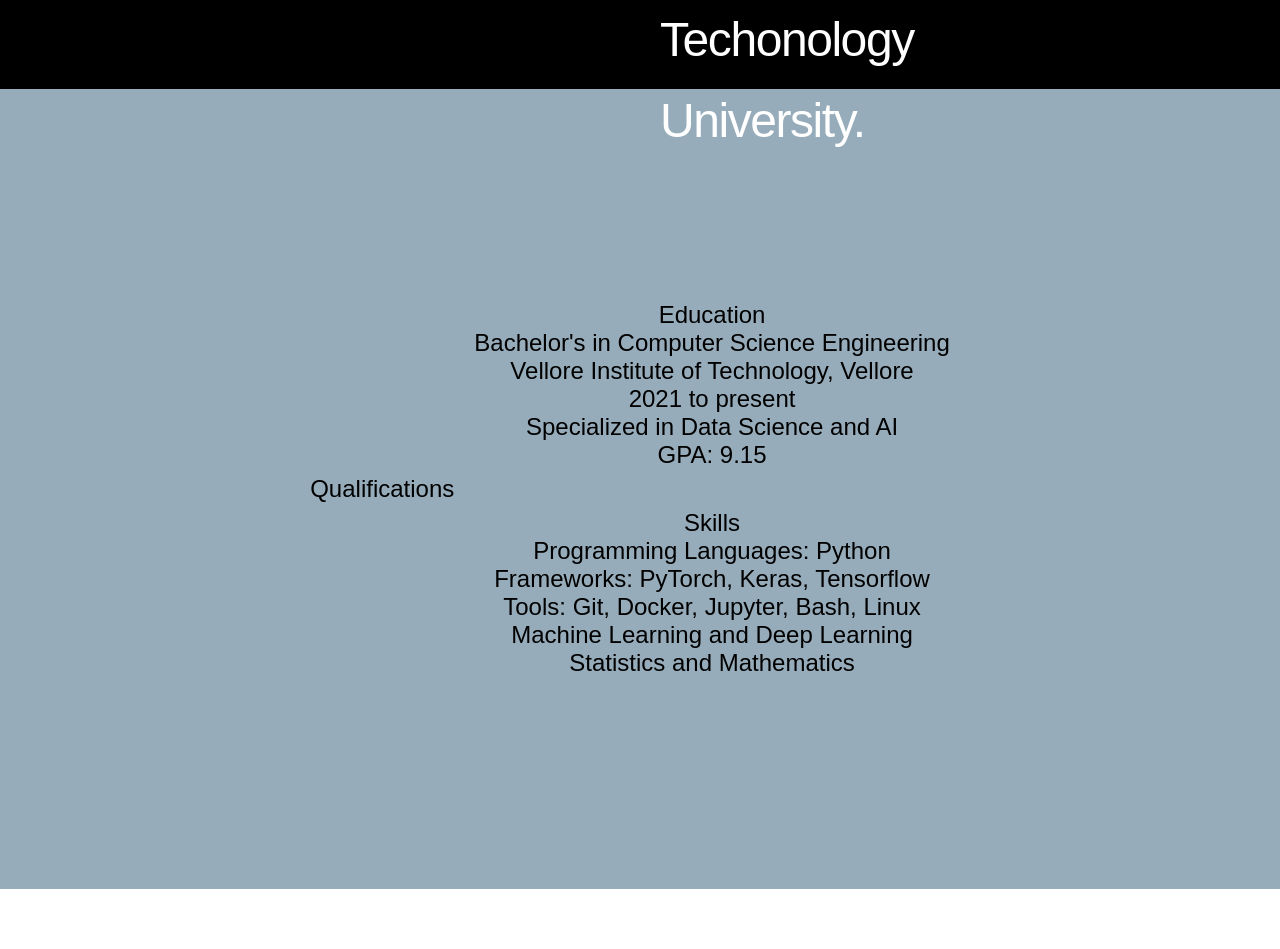
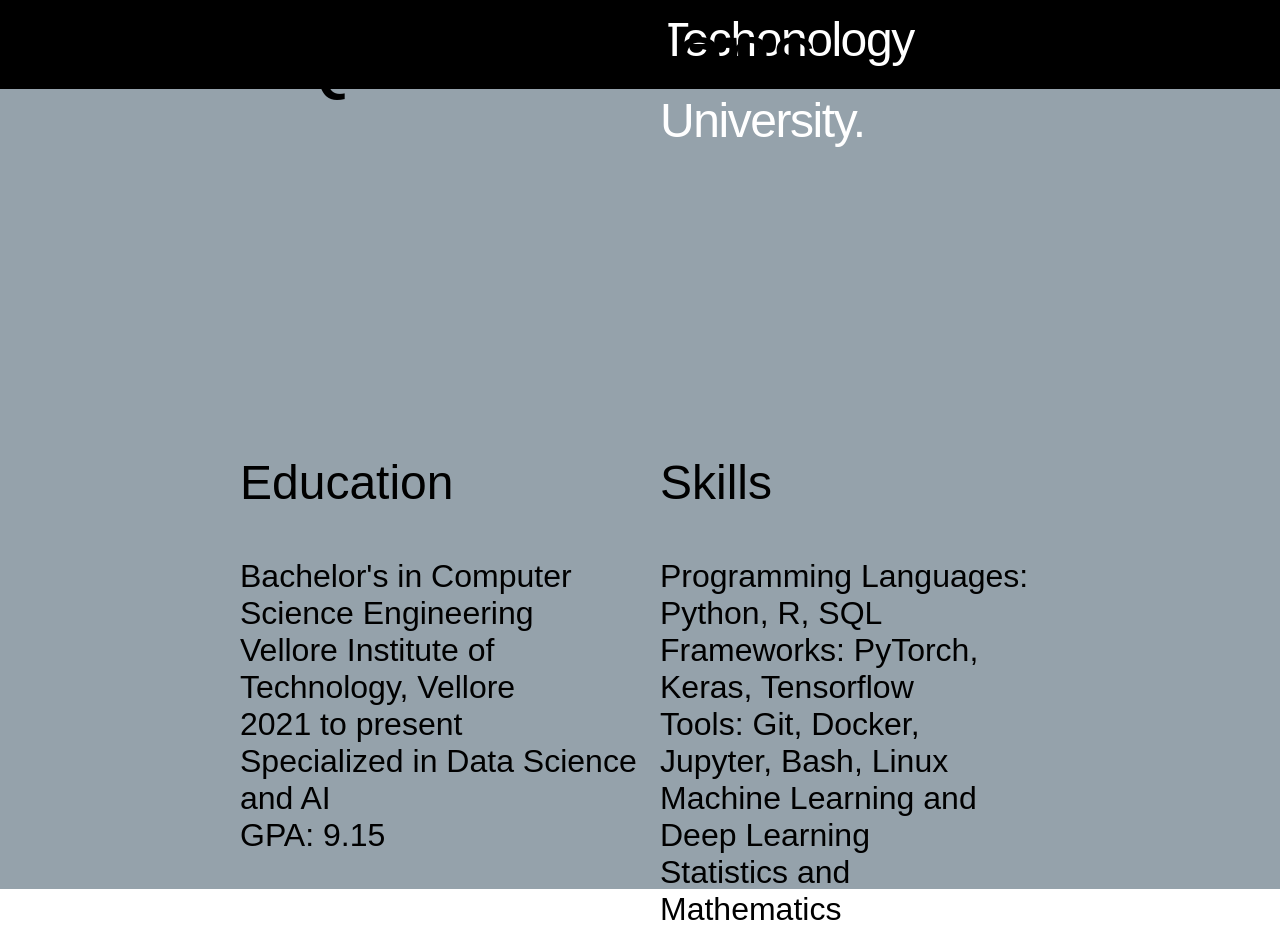
Before and after one commit to Nanashi-bot/Nanashi-bot.github.io, a plain HTML site: page index.html in a window 1280 px wide. Shown: the part 1511-2460 px from the top of the page. Drawn offline with Linux system fonts and the light colour scheme; a web font is replaced by a local one.

Commit message:
Added last 2 sections and images

```diff
--- a/css/styles.css
+++ b/css/styles.css
@@ -105,20 +105,70 @@
         font-size: 1.2rem; /* Adjust font size for smaller screens */
     }
 }
+/*For section 3 Qualifications section */
 
 #section3 {
-    background-color: #97acba;
-    color: black;
+  background-color: #95a2ab;
+  color: black;
+  padding: 15rem;
+}
+
+.title {
+  width: 100%; /* Ensures the title spans the full width */
+}
+
+.content {
+  display: flex;
+  justify-content: space-between;
+  padding-top: 20px;
+}
+
+.left-side {
+  width: 45%;
+}
+
+.right-side {
+  width: 50%;
 }
 
 
+.left-side img, .right-side img {
+  display: block;
+  margin: 0 auto 10px auto;
+  width: 0px; /* Adjust the size as needed */
+  height: auto;
+  margin-left: 0px;
+}
+
+.education-title, .skills-title {
+  text-align: left;
+  padding-bottom: 3rem;
+  padding-left: 9wh;
+  font-size: 3rem;
+}
+
+
+.education-detail, .skills-detail {
+  padding-left: 0px; /* Adjust padding as needed */
+  text-align: left;
+  font-size: 2rem;
+}
+
+.qualifications-title {
+  font-size: 5.5rem;
+  padding-left: 10px; /* Adds a bit of left padding */
+  margin-top: -3rem; /* Moves "Qualifications" higher */
+  padding-bottom: 20rem; /* Adds more space beneath "Qualifications" */
+  text-align: left;
+  padding-left: 3rem;
+}
 
 /* Section 4: Project Experience layout */
 #section4 {
     text-align: center; /* Center align the heading */
     padding: 20px; /* General padding for the section */
-    background-color: #ffffff; /* Background color */
-    min-height: 100vh;
+    background-color: white; /* Background color */
+    min-height: 90vh;
 }
 
 .main-title {
@@ -163,7 +213,38 @@
     text-decoration: underline; /* Underline on hover */
 }
 
+/* Section 5 contact me section */
+
 #section5 {
-  background-color: #967168;
+  display: flex;
+  background-color: #b3aa9f;
+  padding: 20px;
   color: black;
+  max-height: 90vh;
 }
+
+.left-side {
+  width: 50%; /* Adjust as needed */
+}
+
+.right-side {
+  width: 50%; /* Adjust as needed */
+  padding-left: 20px; /* Add padding to separate from the image */
+}
+
+.contact-image {
+  width: 100%; /* Adjust as needed */
+  height: auto; /* Maintains aspect ratio */
+}
+
+.get-in-touch-title {
+  font-size: 5rem; /* Adjust font size as needed */
+  margin-bottom: 3rem; /* Space below the title */
+  text-align: left;
+}
+
+.get-in-touch-info {
+  font-size: 2rem;
+  text-align: left;
+  padding-right: 20rem;
+}
--- a/index.html
+++ b/index.html
@@ -32,44 +32,49 @@
         </div>
     </section>
 
+<!-- Section 3: Qualifications -->
 <section id="section3">
+  <div class="title">
     <p class="qualifications-title">Qualifications</p>
-            <div class="content-container">
-                <div class="left">
-                    <p class="heading">Education</p>
-                    <p>Bachelor's in Computer Science Engineering</p>
-                    <p>Vellore Institute of Technology, Vellore</p>
-                    <p>2021 to present</p>
-                    <p>Specialized in Data Science and AI</p>
-                    <p>GPA: 9.15</p>
+    <div class="content">
+    <div class="left-side">
+      <img src="images/education.svg" alt="Education Image" class="education-image">
+      <p class="education-title">Education</p>
+      <p class="education-detail">Bachelor's in Computer Science Engineering</p>
+      <p class="education-detail">Vellore Institute of Technology, Vellore</p>
+      <p class="education-detail">2021 to present</p>
+      <p class="education-detail">Specialized in Data Science and AI</p>
+      <p class="education-detail">GPA: 9.15</p>
     </div>
-               <div class="right">
-                    <p class="heading">Skills</p>
-                    <p>Programming Languages: Python</p>
-                    <p>Frameworks: PyTorch, Keras, Tensorflow</p>
-                    <p>Tools: Git, Docker, Jupyter, Bash, Linux</p>
-                    <p>Machine Learning and Deep Learning</p>
-                    <p>Statistics and Mathematics</p>
-                </div>
+    <div class="right-side">
+      <img src="images/skills.svg" alt="Skills Image" class="skills-image">
+      <p class="skills-title">Skills</p>
+      <p class="skills-detail">Programming Languages: Python, R, SQL</p>
+      <p class="skills-detail">Frameworks: PyTorch, Keras, Tensorflow</p>
+      <p class="skills-detail">Tools: Git, Docker, Jupyter, Bash, Linux</p>
+      <p class="skills-detail">Machine Learning and Deep Learning</p>
+      <p class="skills-detail">Statistics and Mathematics</p>
     </div>
   </div>
 </section>
+
+
 
 <div id="section4">
     <p class="main-title">Project Experience</p>
     <div class="projects-container">
         <div class="project">
-            <img src="your-image-url-1" alt="Project 1">
+            <img src="images/project1.svg" alt="Project 1", style="width: 30%; height: auto;">
             <p class="project-name">Reddit sentiment analysis correlation with stock prices</p>
             <p class="github-link"><a href="https://github.com/Nanashi-bot/redditsentiment">Github Link</a></p>
         </div>
         <div class="project">
-            <img src="your-image-url-2" alt="Project 2">
+            <img src="images/project2.svg" alt="Project 2", style="width: 30%; height: auto;">
             <p class="project-name">Finetuning mistral llm for query expansion</p>
             <p class="github-link"><a href="https://github.com/Nanashi-bot/finetuning_mistral">Github Link</a></p>
         </div>
         <div class="project">
-            <img src="your-image-url-3" alt="Project 3">
+            <img src="images/project3.svg" alt="Project 3", style="width: 30%; height: auto;">
             <p class="project-name">Image segmentation using U Net</p>
             <p class="github-link"><a href="https://github.com/Nanashi-bot/segmentationwebsite">GitHub Link</a></p>
         </div>
@@ -79,8 +84,13 @@
 
     <!-- Section 5: Placeholder for other content -->
     <section id="section5">
-      <div><p>Get in touch</p></div>
-      <p>If you want to work together, you can reach me at adityaghosh2772@gmail.com.</p>
+  <div class="left-side">
+    <img src="path/to/your-image.jpg" alt="Contact Image" class="contact-image">
+  </div>
+  <div class="right-side">
+    <p class="get-in-touch-title">Get in touch</p>
+    <p class="get-in-touch-info">If you want to work together, you can reach me at adityaghosh2772@gmail.com.</p>
+  </div>
 </section>
 
 </body>
```
Also changed, not shown: images/education.jpg (added), images/education.svg (added), images/project1.svg (added), images/project2.svg (added), images/project3.svg (added), images/skills.svg (added). Lines whose indentation alone changed are shown as unchanged.
